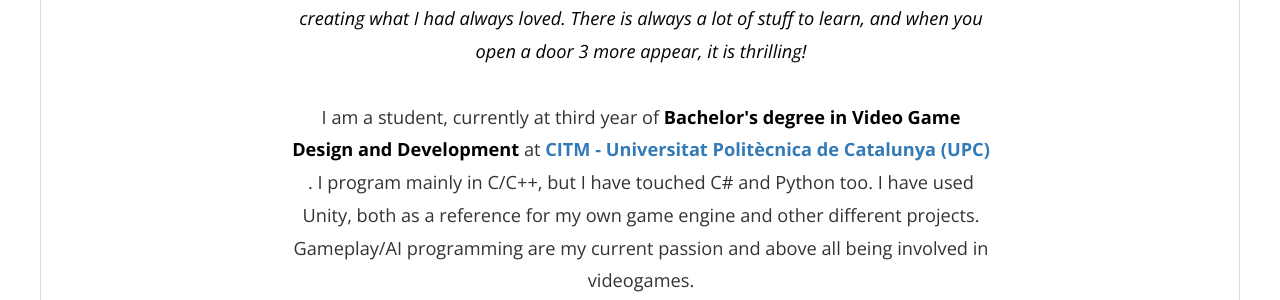
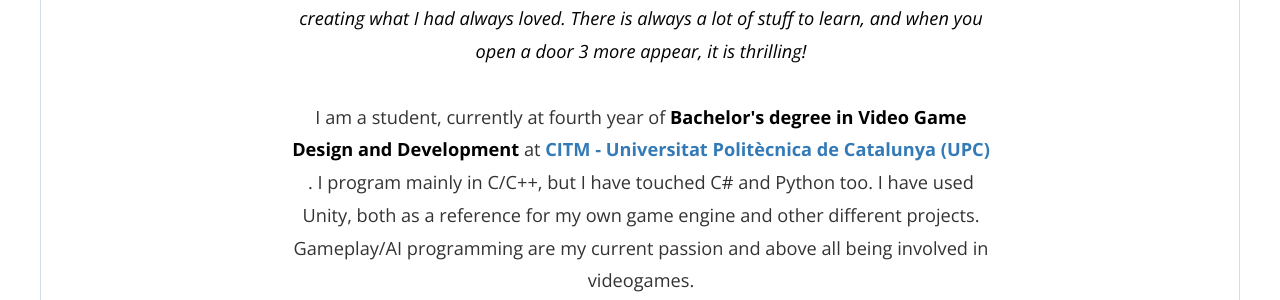
Before and after one commit to AitorSimona/aitorsimona.github.io, a Jekyll site: the page built from index.html, in a window 1280 px wide and 900 px high. Shown: the part 418-718 px from the top of the window. Built offline with Jekyll 4.4.1, drawn with Linux system fonts in a browser that asks for light colours; nearby versions of some CDN libraries; the list of posts is cut into pages by our own code.

Commit message:
updated degree year

```diff
--- a/_data/About.yml
+++ b/_data/About.yml
@@ -3,7 +3,7 @@ intro: I have always loved games, up to the point of being told not to play so m
 outro: I program mainly in C/C++, but I have touched C# and Python too. I have used Unity, both as a reference for my own game engine and other different projects. Gameplay/AI programming are my current passion and above all being involved in videogames.
 myself_img: /img/Myself.png
 
-university_intro: I am a student, currently at third year of
+university_intro: I am a student, currently at fourth year of
 university_degree: Bachelor's degree in Video Game Design and Development
 university_name: CITM - Universitat Politècnica de Catalunya (UPC)
 university_url: https://www.citm.upc.edu/
```
